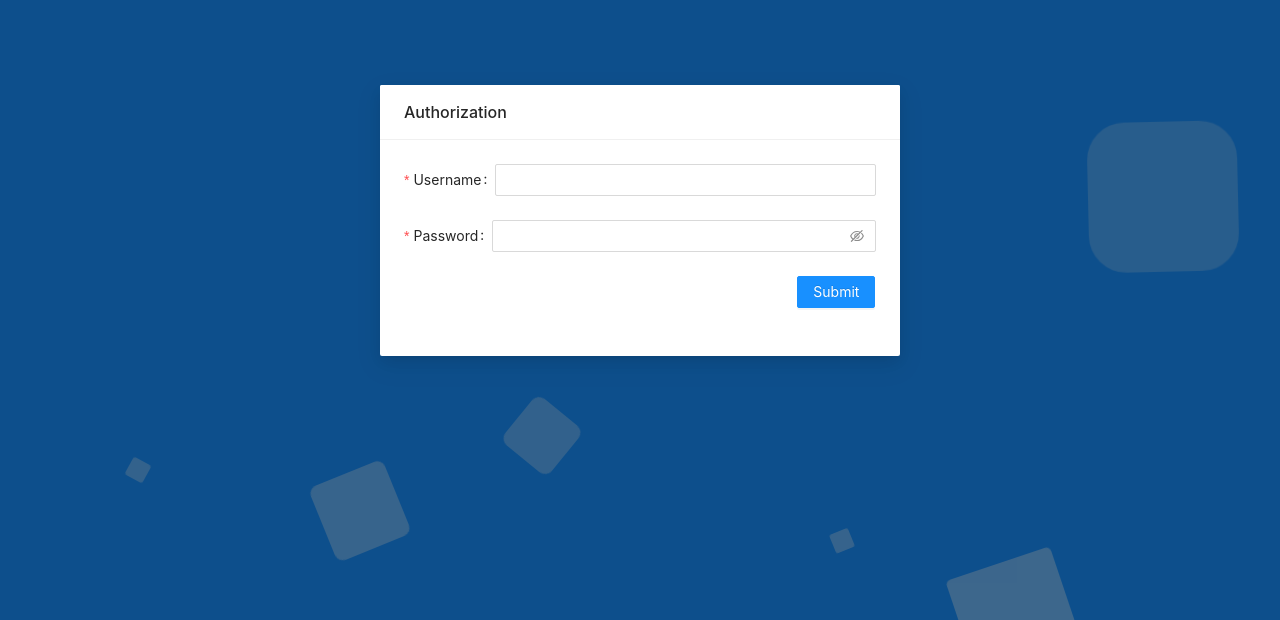
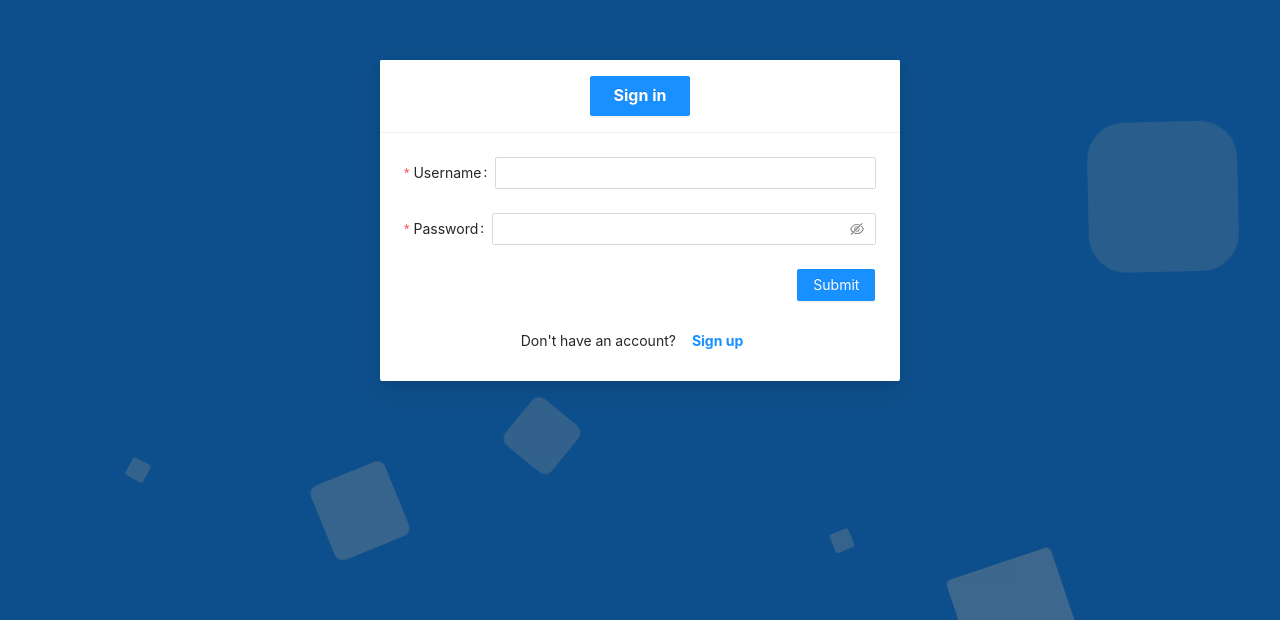
Before and after one commit to SimpllleUser/ReactTaskManagerClient, a React (Create React App) app: page /auth in a window 1280 px wide. Shown: the part 180-800 px from the top of the page. Built offline with nearby package versions, Linux system fonts and the light colour scheme.

Commit message:
feat(Auth): selector types

```diff
--- /dev/null
+++ b/src/components/Auth/SignIn.tsx
@@ -0,0 +1,49 @@
+import React, { useState } from 'react';
+import { Form, Input, Button, Checkbox, Modal } from 'antd';
+import { useDispatch, useSelector } from "react-redux";
+import { signIn } from "../../store/auth/actions";
+
+const SingIn: React.FC = () => {
+    const dispatch = useDispatch();
+    const [auth, setAuth] = useState({
+        login: '',
+        password: '',
+    });
+    const userSignIn = () => {
+        dispatch(signIn(auth));
+    }
+
+    return <Form
+                initialValues={{ remember: true }}
+                autoComplete="off"
+            >
+                <Form.Item
+                    label="Username"
+                    name="username"
+                    rules={[{ required: true, message: 'Please input your username!' }]}
+                >
+                    <Input value={auth.login}
+                        onChange={({ target }) => {
+                            setAuth({ ...auth, login: target.value });
+                        }} />
+                </Form.Item>
+
+                <Form.Item
+                    label="Password"
+                    name="password"
+                    rules={[{ required: true, message: 'Please input your password!' }]}
+                >
+                    <Input.Password onChange={({ target }) => {
+                        setAuth({ ...auth, password: target.value });
+                    }} />
+                </Form.Item>
+
+                <Form.Item wrapperCol={{ offset: 20 }}>
+                    <Button type="primary" onClick={userSignIn}>
+                        Submit
+                    </Button>
+                </Form.Item>
+            </Form>
+};
+
+export default SingIn;
--- /dev/null
+++ b/src/components/Auth/SignUp.tsx
@@ -0,0 +1,61 @@
+import React, { useState } from 'react';
+import { Form, Input, Button, Checkbox, Modal } from 'antd';
+import { useDispatch, useSelector } from "react-redux";
+import { signUp } from "../../store/auth/actions";
+
+const SingUp: React.FC = () => {
+    const dispatch = useDispatch();
+    const [auth, setAuth] = useState({
+        login: '',
+        name: '',
+        password: '',
+    });
+    const userSignUp = () => {
+        dispatch(signUp(auth));
+    }
+
+    return <Form
+                initialValues={{ remember: true }}
+                autoComplete="off"
+            >
+                <Form.Item
+                    label="Login"
+                    name="login"
+                    rules={[{ required: true, message: 'Please input your login' }]}
+                >
+                    <Input value={auth.login}
+                        onChange={({ target }) => {
+                            setAuth({ ...auth, name: target.value });
+                        }} />
+                </Form.Item>
+
+                <Form.Item
+                    label="Username"
+                    name="username"
+                    rules={[{ required: true, message: 'Please input your username' }]}
+                >
+                    <Input value={auth.login}
+                        onChange={({ target }) => {
+                            setAuth({ ...auth, login: target.value });
+                        }} />
+                </Form.Item>
+
+                <Form.Item
+                    label="Password"
+                    name="password"
+                    rules={[{ required: true, message: 'Please input your password!' }]}
+                >
+                    <Input.Password onChange={({ target }) => {
+                        setAuth({ ...auth, password: target.value });
+                    }} />
+                </Form.Item>
+
+                <Form.Item wrapperCol={{ offset: 20 }}>
+                    <Button type="primary" onClick={userSignUp}>
+                        Submit
+                    </Button>
+                </Form.Item>
+            </Form>
+};
+
+export default SingUp;
--- a/src/pages/Auth.tsx
+++ b/src/pages/Auth.tsx
@@ -1,52 +1,48 @@
-import React, { useState } from 'react';
-import { Form, Input, Button, Checkbox, Modal } from 'antd';
-import { useDispatch, useSelector } from "react-redux";
-import { signIn } from "../store/auth/actions";
+import React, { useMemo, useState } from 'react';
+import { Button, Modal, Row, Space, Tabs } from 'antd';
 import AnimatedBackgroud from '../layouts/AnimatedBackgroud/AnimatedBackgroud';
+import SingIn from '../components/Auth/SignIn';
+import SignUp from '../components/Auth/SignUp';
 
 const Auth: React.FC = () => {
-    const dispatch = useDispatch();
-    const [auth, setAuth] = useState({
-        login: '',
-        password: '',
-    });
-    const userSignIn = () => {
-        dispatch(signIn(auth));
-    }
+
+    const [showSignIn, setShowSignIn] = useState(true);
+    const titleModal = useMemo(() => `Sign ${ showSignIn ? 'in' : 'up' }` , [showSignIn]);
 
     return <AnimatedBackgroud>
-        <Modal centered title="Authorization" visible={true} footer={null} closable={false}>
-            <Form
-                initialValues={{ remember: true }}
-                autoComplete="off"
-            >
-                <Form.Item
-                    label="Username"
-                    name="username"
-                    rules={[{ required: true, message: 'Please input your username!' }]}
-                >
-                    <Input value={auth.login}
-                        onChange={({ target }) => {
-                            setAuth({ ...auth, login: target.value });
-                        }} />
-                </Form.Item>
+        <Modal
+            title={ <div style={{ display: 'flex', justifyContent: 'center' }}>
+                <Button
+                    type="primary"
+                    block
+                    size='large'
+                    style={{ width: '100px' }}>
+                    <b>{titleModal}</b>
+                </Button>
+            </div> }
+            centered
+            visible={true}
+            footer={null}
+            closable={false}>
+            {showSignIn
+                ? <div >
+                    <SingIn />
+                    <Row align='middle' justify='center'>
+                        Don't have an account? <Button
+                            type="link"
+                            onClick={() => setShowSignIn(false)}
+                        > <b>Sign up</b> </Button>
+                    </Row>
+                </div> : <div>
+                    <SignUp />
+                    <Row align='middle' justify='center'>
+                        Already have an account?  <Button
+                            type="link"
+                            onClick={() => setShowSignIn(true)}
+                        > <b>Sign In</b></Button>
+                    </Row>
+                </div>}
 
-                <Form.Item
-                    label="Password"
-                    name="password"
-                    rules={[{ required: true, message: 'Please input your password!' }]}
-                >
-                    <Input.Password onChange={({ target }) => {
-                        setAuth({ ...auth, password: target.value });
-                    }} />
-                </Form.Item>
-
-                <Form.Item wrapperCol={{ offset: 20 }}>
-                    <Button type="primary" onClick={userSignIn}>
-                        Submit
-                    </Button>
-                </Form.Item>
-            </Form>
         </Modal>
     </AnimatedBackgroud>
 };
--- a/src/store/auth/actions.ts
+++ b/src/store/auth/actions.ts
@@ -1,4 +1,4 @@
-import { LOG_OUT, SIGN_IN, SIGN_UP } from "./types";
+import { LOG_OUT, SIGN_IN } from "./types";
 import {
   authRepository,
   SignUpParams,
@@ -10,6 +10,6 @@ export const signIn = (params: T_PARAMS_SING_IN) =>
   dispatchWrapper(authRepository.sigIn, params, SIGN_IN);
 
 export const signUp = (params: SignUpParams) =>
-  dispatchWrapper(authRepository.signUp, params, SIGN_UP);
+  dispatchWrapper(authRepository.signUp, params, SIGN_IN);
 
 export const logOut = () => ({ type: LOG_OUT })
```
